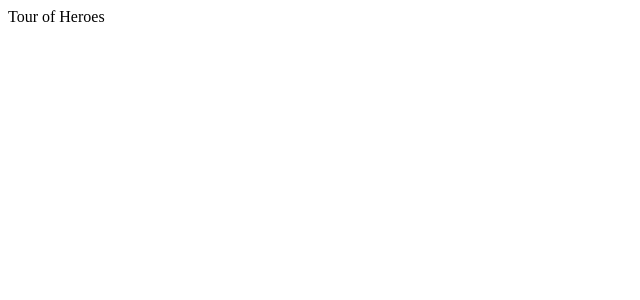
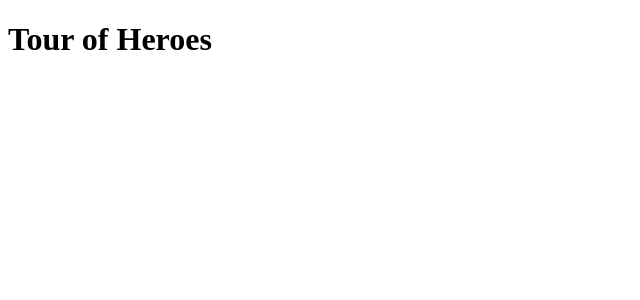
Before and after one commit to altamiroabrantes/PauloEduardoMelo, an Angular app in the folder curso-tour-of-heroes-frontend/: page / in a window 1280 px wide. Shown: the top 300 px of the page, without its empty margins (0-640 px from the left). Built offline with nearby package versions, Linux system fonts and the light colour scheme.

Commit message:
Curso Angular v13: #3 - Criando o Projeto

```diff
--- a/curso-tour-of-heroes-frontend/src/app/app.component.html
+++ b/curso-tour-of-heroes-frontend/src/app/app.component.html
@@ -1 +1 @@
-{{ title }}
+<h1>{{ title }}</h1>
```
